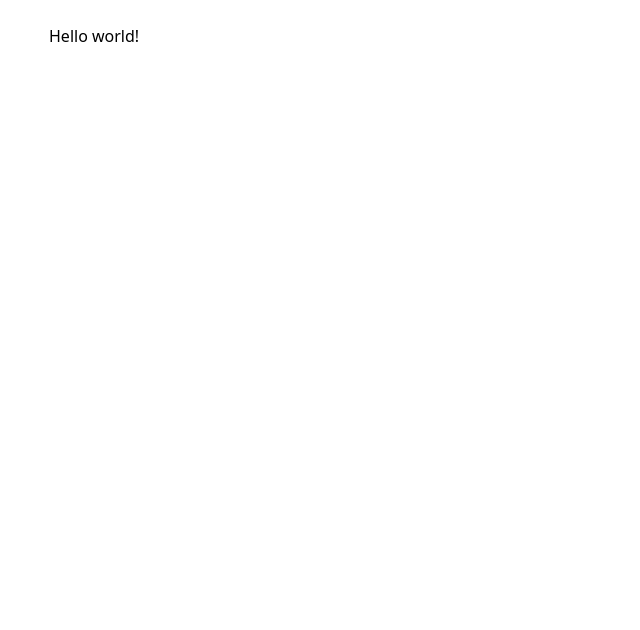
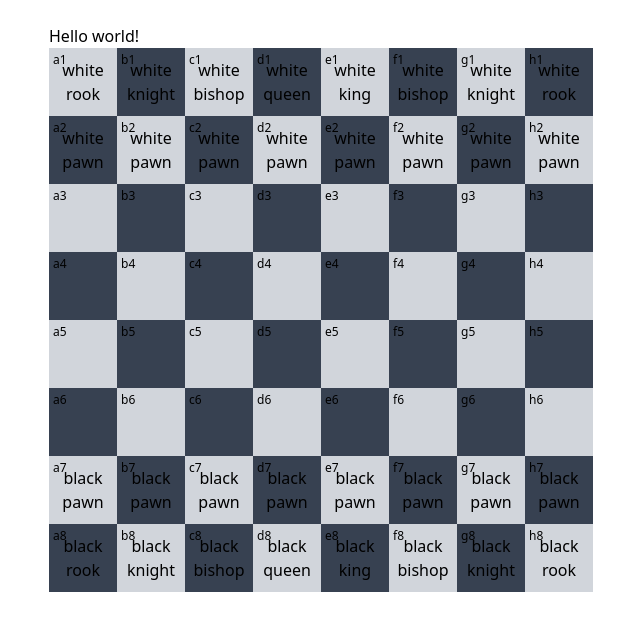
Before and after one commit to jackyef/chess-ui, a Next.js app: page / in a window 1280 px wide. Shown: the top 630 px of the page, without its empty margins (319-959 px from the left). Built offline with nearby package versions, Linux system fonts and the light colour scheme.

Commit message:
Set up chess board

```diff
--- a/src/app/page.tsx
+++ b/src/app/page.tsx
@@ -1,9 +1,14 @@
+import { ChessBoard } from "~/components/ChessBoard";
 import { cx } from "~/utils/styles";
 
 export default function Home() {
   return (
     <main className={cx('my-0 mx-auto px-2 py-2 w-full max-w-xl', 'md:px-4 md:py-6')}>
       Hello world!
+
+      <div>
+        <ChessBoard />
+      </div>
     </main>
   )
 }
--- a/src/components/ChessBoard/Board.tsx
+++ b/src/components/ChessBoard/Board.tsx
@@ -0,0 +1,21 @@
+import { cx } from "~/utils/styles"
+import { Square } from "./Square"
+import { COLUMNS, Coordinate, ROWS } from "./constants"
+
+
+export const Board = () => {
+
+  return (<div className={cx('w-full')}>
+    {ROWS.map((row) => (
+      <div key={row} className={cx('flex flex-row w-full')}>
+        {COLUMNS.map((column) => {
+          const coordinate = `${column}${row}` as Coordinate
+
+          return (
+            <Square key={coordinate} coordinate={coordinate} />
+          )
+        })}
+      </div>
+    ))}
+  </div>)
+}
--- a/src/components/ChessBoard/Piece.tsx
+++ b/src/components/ChessBoard/Piece.tsx
@@ -0,0 +1,15 @@
+import { Piece as PieceType, PieceColor } from "./constants";
+
+type Props = {
+  piece: PieceType
+  pieceColor: PieceColor
+}
+
+export const Piece = ({ piece, pieceColor }: Props) => {
+  if (!piece) return null
+
+  return (
+    // TODO: Replace with image of the piece
+    <div className="text-center">{`${pieceColor} ${piece}`}</div>
+  )
+};
--- /dev/null
+++ b/src/components/ChessBoard/Square.tsx
@@ -0,0 +1,22 @@
+import { cx } from "~/utils/styles"
+import { Coordinate } from "./constants"
+import { useChessBoardContext } from "./context"
+import { Piece } from "./Piece"
+import { isValidPiece } from "./helpers"
+
+type Props = {
+  coordinate: Coordinate
+}
+
+export const Square = ({ coordinate }: Props) => {
+  const { boardState } = useChessBoardContext()
+  const piece = boardState[coordinate]
+  const squareColor = (coordinate[0].charCodeAt(0) + Number(coordinate[1])) % 2 === 0 ? 'bg-gray-300' : 'bg-gray-700'
+
+  return (
+    <div className={cx('w-[12.5%] aspect-square relative flex items-center', squareColor)}>
+      <div className={cx('absolute top-1 left-1 text-xs')}>{coordinate}</div>
+      {isValidPiece(piece) && <Piece piece={piece.piece} pieceColor={piece.color}  />}
+    </div>
+  )
+}
--- /dev/null
+++ b/src/components/ChessBoard/constants.ts
@@ -0,0 +1,40 @@
+export const ROWS = [1, 2, 3, 4, 5, 6, 7, 8] as const;
+export const COLUMNS = ['a', 'b', 'c', 'd', 'e', 'f', 'g', 'h'] as const;
+
+export type Rows = typeof ROWS[number];
+export type Columns = typeof COLUMNS[number];
+export type Coordinate = `${Columns}${Rows}`
+
+export type PieceColor = 'white' | 'black';
+export type Piece = 'pawn' | 'rook' | 'knight' | 'bishop' | 'queen' | 'king';
+
+export type BoardState = {
+  [k in Coordinate]: {
+    piece: Piece;
+    color: PieceColor;
+  } | null
+}
+
+export const DEFAULT_BOARD_INITIAL_STATE = (() => {
+  const boardState = {} as BoardState;
+
+  Object.values(ROWS).forEach((row) => {
+    Object.values(COLUMNS).forEach((column) => {
+      if (row === 2 || row === 7) {
+        boardState[`${column}${row}`] = {
+          piece: 'pawn',
+          color: row === 2 ? 'white' : 'black'
+        }
+      } else if (row === 1 || row === 8) {
+        boardState[`${column}${row}`] = {
+          piece: ['rook', 'knight', 'bishop', 'queen', 'king', 'bishop', 'knight', 'rook'][(COLUMNS.indexOf(column))] as Piece,
+          color: row === 1 ? 'white' : 'black'
+        }
+      } else {
+        boardState[`${column}${row}`] = null
+      }
+    })
+  })
+
+  return boardState;
+})()
--- /dev/null
+++ b/src/components/ChessBoard/context.tsx
@@ -0,0 +1,63 @@
+import React, { createContext, useContext, useState } from "react";
+import { BoardState, Coordinate, DEFAULT_BOARD_INITIAL_STATE } from "./constants";
+
+type ChessBoardContextType = {
+  boardState: BoardState
+  movePiece: (from: Coordinate, to: Coordinate) => void
+};
+
+const ChessBoardContext = createContext<ChessBoardContextType>({
+  boardState: DEFAULT_BOARD_INITIAL_STATE,
+  movePiece: () => {}
+});
+
+export const useChessBoardContext = () => {
+  return useContext(ChessBoardContext);
+}
+
+const getInitialBoardState = (boardStateSeed?: string): BoardState => {
+  if (boardStateSeed) {
+    // TODO: Generate board state from PGN string somehow
+    return DEFAULT_BOARD_INITIAL_STATE
+  }
+
+  return DEFAULT_BOARD_INITIAL_STATE
+}
+
+type Props = {
+  // A PGN string See: https://www.chess.com/terms/chess-pgn
+  boardStateSeed?: string
+  children?: React.ReactNode
+}
+
+export const ChessBoardContextProvider = ({ boardStateSeed, children }: Props) => {
+  const [boardState, setBoardState] = useState(() => {
+    return getInitialBoardState(boardStateSeed)
+  })
+
+  const movePiece = (from: Coordinate, to: Coordinate) => {
+    const piece = boardState[from]
+
+    // Check if the move is valid
+    if (!piece) {
+      console.error(`No piece found at ${from}`)
+    }
+
+    // TODO: Do other checks
+
+    // Move the piece
+    setBoardState((prevBoardState) => {
+      const newBoardState = { ...prevBoardState }
+      newBoardState[to] = piece
+      newBoardState[from] = null
+
+      return newBoardState
+    })
+  }
+
+  return (
+    <ChessBoardContext.Provider value={{ boardState, movePiece }}>
+      {children}
+    </ChessBoardContext.Provider>
+  )
+}
--- /dev/null
+++ b/src/components/ChessBoard/helpers.ts
@@ -0,0 +1,5 @@
+import { Piece } from "./constants"
+
+export const isValidPiece = (piece: any): piece is Piece => {
+  return Boolean(piece?.piece && piece?.color)
+}
--- a/src/components/ChessBoard/index.tsx
+++ b/src/components/ChessBoard/index.tsx
@@ -0,0 +1,12 @@
+'use client';
+
+import { Board } from "./Board";
+import { ChessBoardContextProvider } from "./context"
+
+export const ChessBoard = () => {
+  return (
+    <ChessBoardContextProvider>
+      <Board />
+    </ChessBoardContextProvider>
+  )
+}
```
